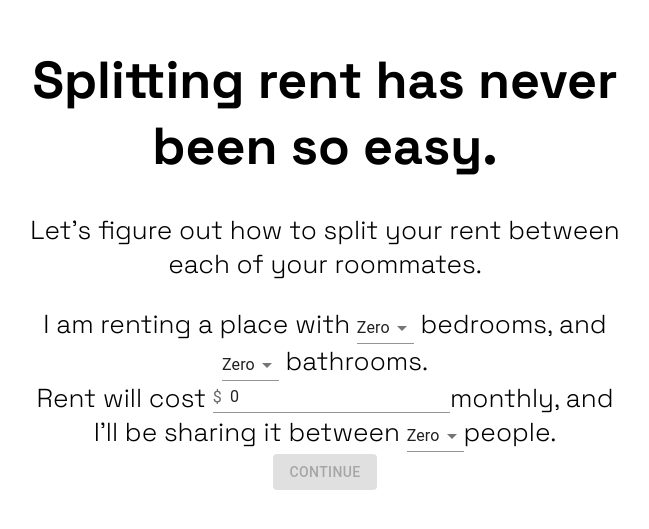
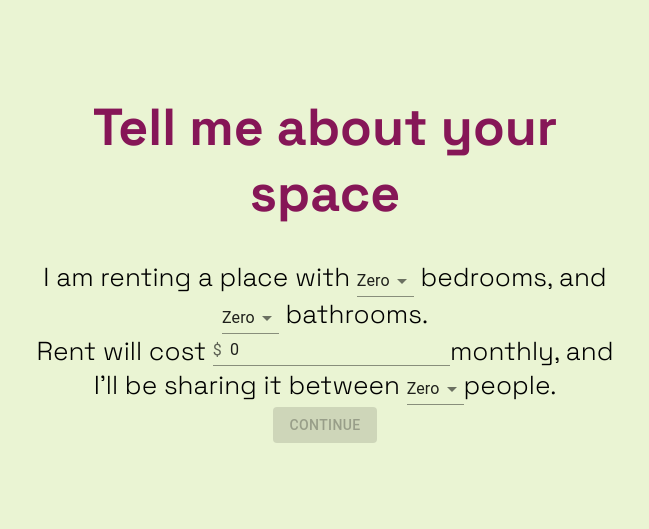
Before and after one commit to jcpalmer108/split-rent, a React (Create React App) app: page / in a window 1280 px wide. Shown: the part 149-678 px from the top of the page, without its empty margins (315-964 px from the left). Built offline with nearby package versions, Linux system fonts and the light colour scheme.

Commit message:
added css vars

```diff
--- a/src/index.css
+++ b/src/index.css
@@ -1,4 +1,20 @@
 @import url('https://fonts.googleapis.com/css2?family=Space+Grotesk:wght@300;700&display=swap');
+
+:root {
+  --smoky-black: #0F110C;
+  --nyanza: #EAF4D3;
+  --vivid-tangerine: #FFA69E;
+  --irrisistable: #AA4465;
+  --pansy-purple: #861657;
+
+  background-color: var(--nyanza);
+
+
+}
+
+h1 {
+  color: var(--pansy-purple)
+}
 
 body {
   margin: 0;
--- a/src/views/Apartment/Apartment.js
+++ b/src/views/Apartment/Apartment.js
@@ -41,11 +41,7 @@ export function Apartment() {
   return (
     <div className="apartment">
       <form onSubmit={onSubmit}>
-        <h1>Splitting rent has never been so easy.</h1>
-        <p>
-          Let's figure out how to split your rent between each of your
-          roommates.
-        </p>
+        <h1>Tell me about your space</h1>
         <RoomDetails options={options} />
         <RoommateDetails options={options} />
         <Button disabled={!showContinue} type="submit" variant="contained">
```
